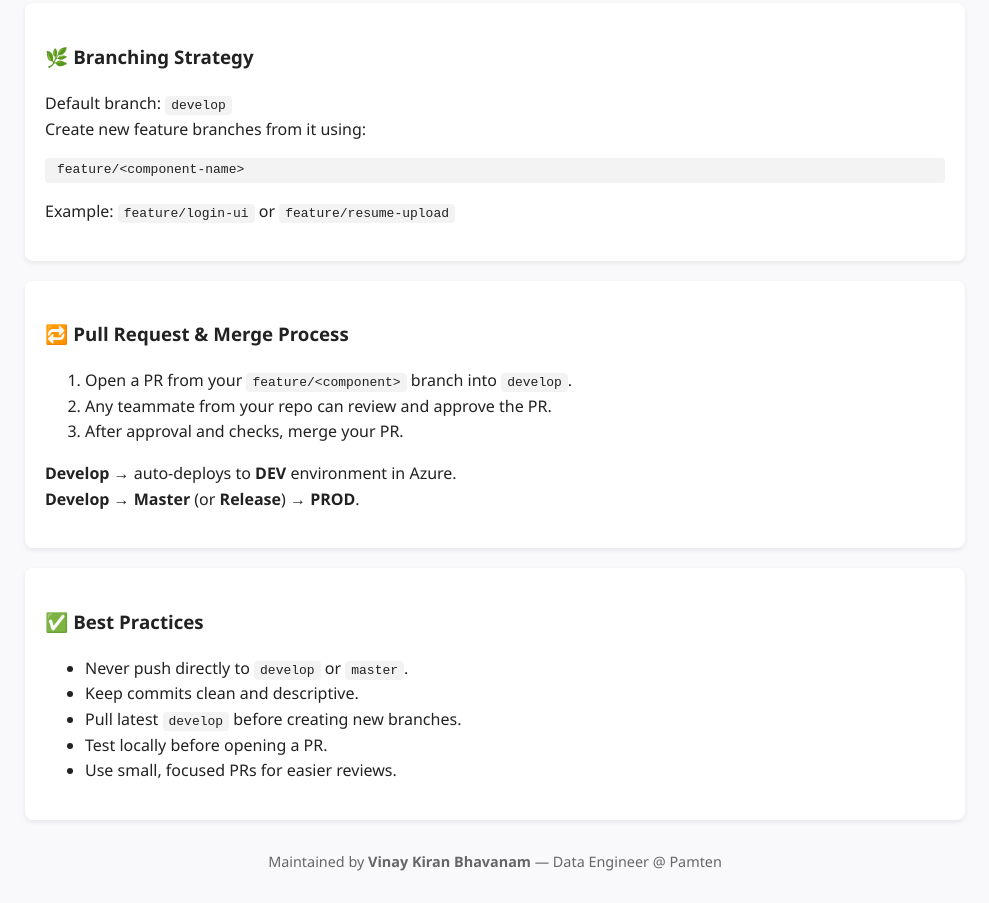
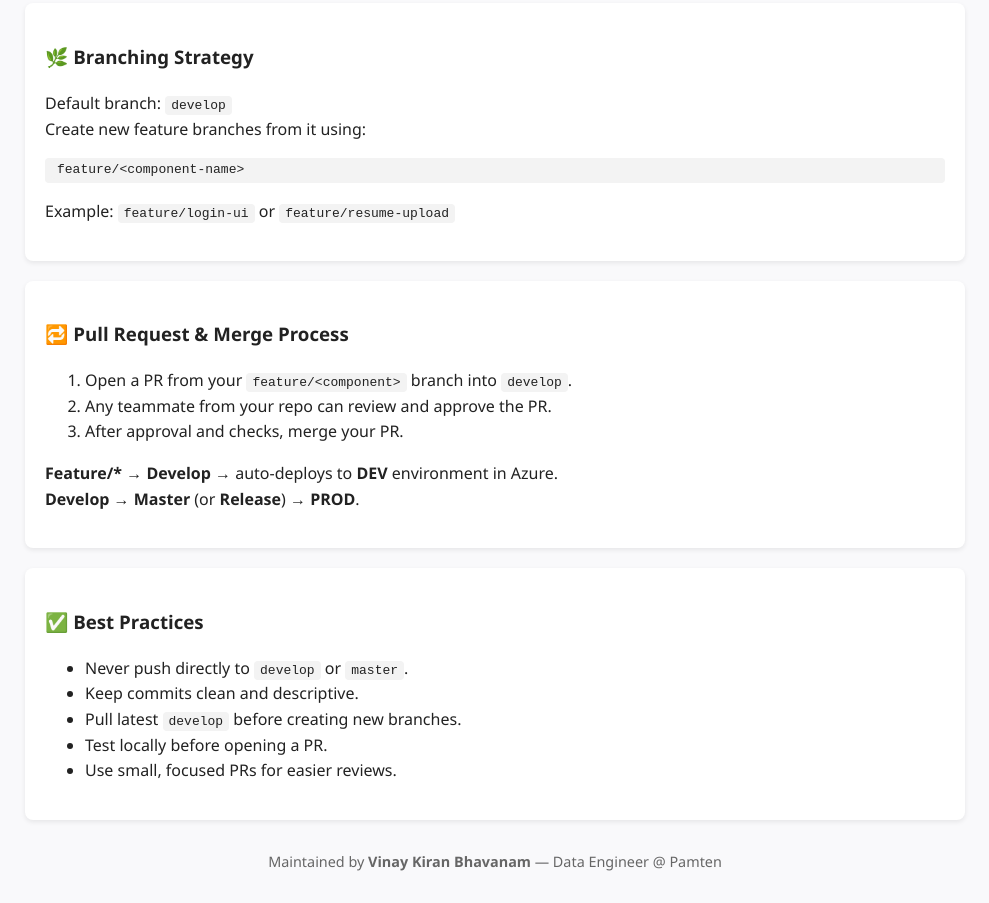
Before and after one commit to PamtenRE/pamtenre.github.io, a plain HTML site: page index.html in a window 1280 px wide. Shown: the part 550-1453 px from the top of the page, without its empty margins (145-1134 px from the left). Drawn offline with Linux system fonts and the light colour scheme.

Commit message:
Clarify deployment flow in index.html

```diff
--- a/index.html
+++ b/index.html
@@ -57,7 +57,7 @@
         <li>After approval and checks, merge your PR.</li>
       </ol>
       <p>
-        <b>Develop</b> → auto-deploys to <b>DEV</b> environment in Azure.<br />
+        <b>Feature/*</b> → <b>Develop</b> → auto-deploys to <b>DEV</b> environment in Azure.<br />
         <b>Develop</b> → <b>Master</b> (or <b>Release</b>) → <b>PROD</b>.
       </p>
     </section>
```
